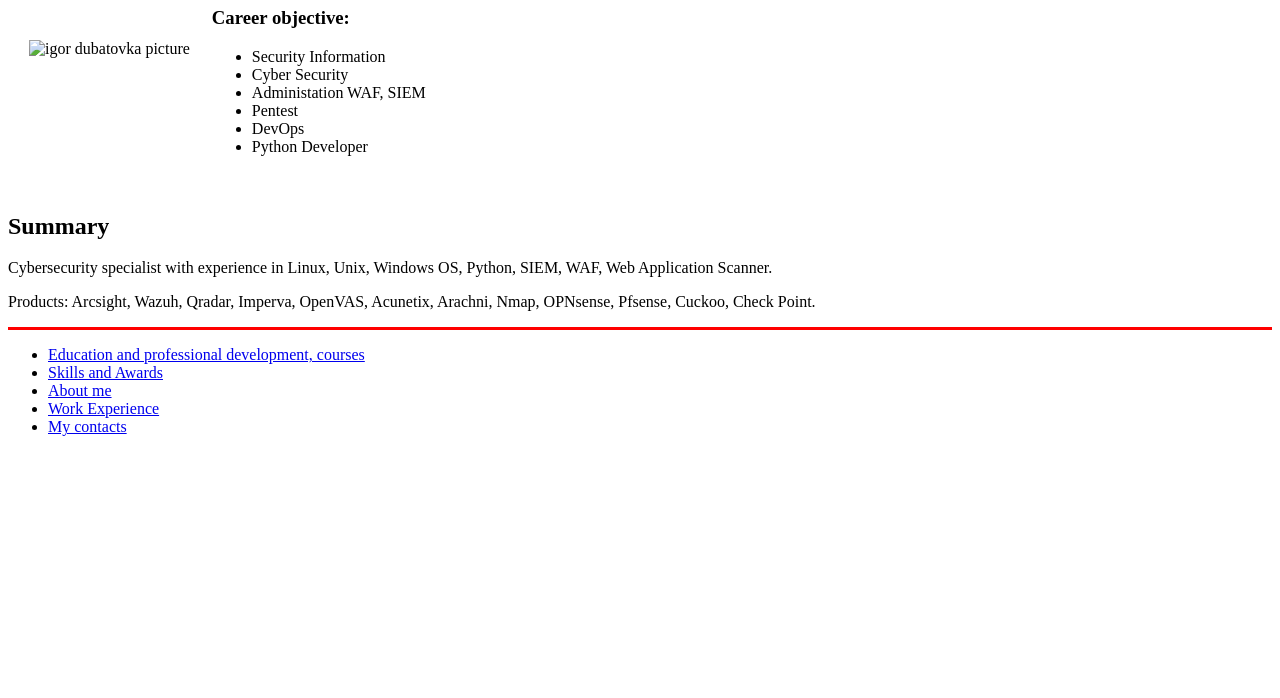
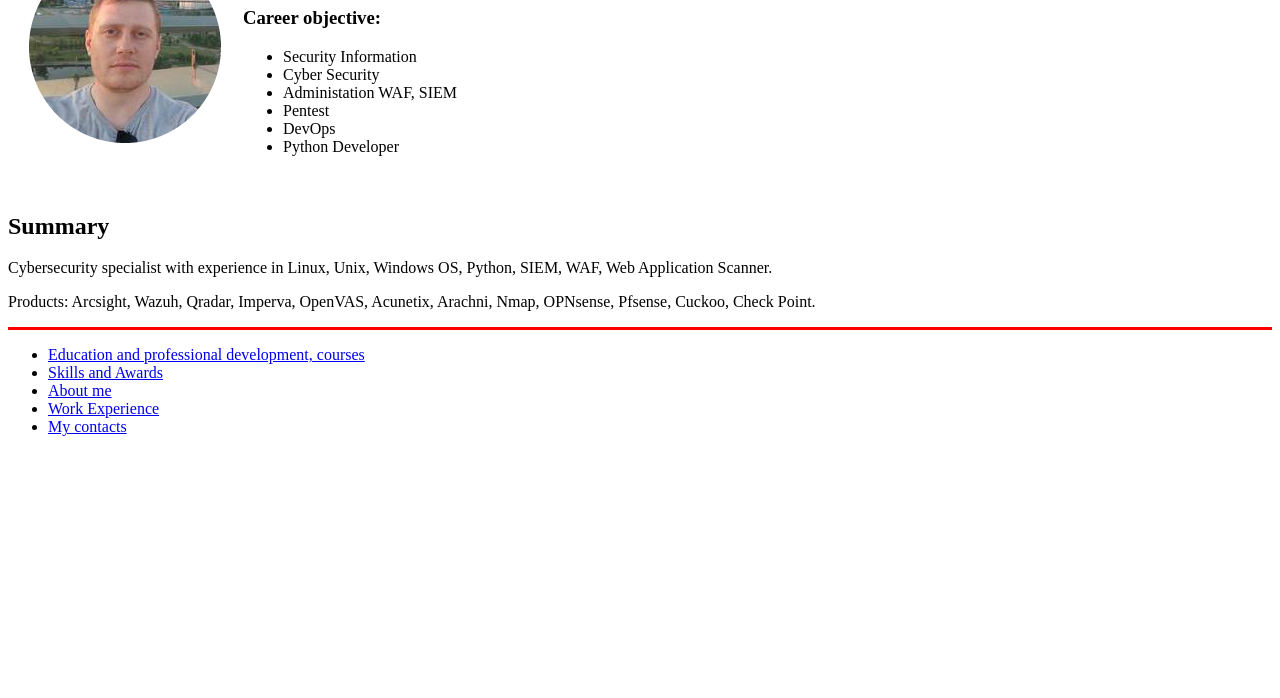
Before and after one commit to 8pentest8/cv, a plain HTML site: page index.html in a window 1280 px wide. Shown: the part 102-800 px from the top of the page. Drawn offline with Linux system fonts and the light colour scheme.

Commit message:
Update index.html

```diff
--- a/index.html
+++ b/index.html
@@ -13,7 +13,7 @@
 <body>
   <table cellspacing="20">
     <tr>
-      <td><img src="images/my_foto.png" alt="igor dubatovka picture"></td>
+      <td><img src="my_foto.png" alt="igor dubatovka picture"></td>
       <td>
         <h1 cellspacing="10"><strong>Igor Dubatovka</strong></h1>
         <h3 cellspacing="10">Career objective:</h3>
```
